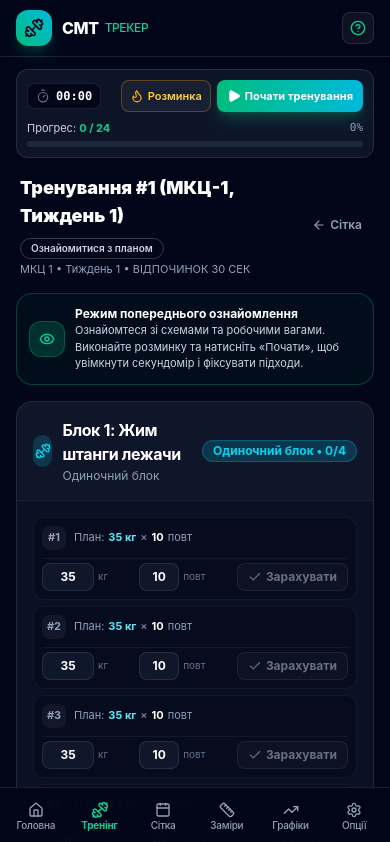
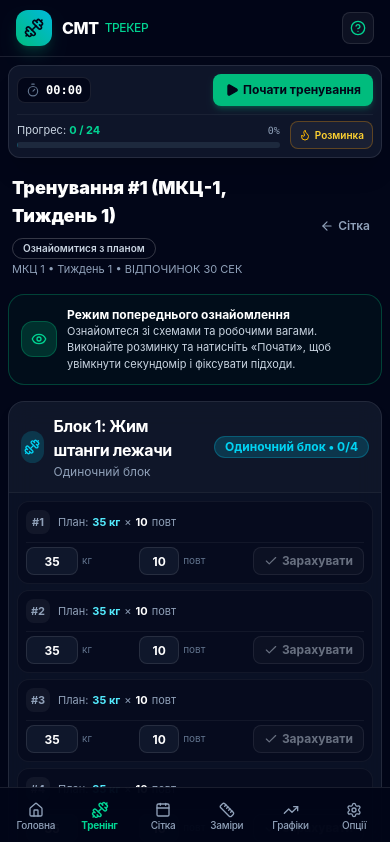
Before and after one commit to 19taurus79/smt_tracker, a Next.js app: page /workout in a window 390 px wide. Shown: the top 842 px of the page. Built offline with nearby package versions, Linux system fonts and the light colour scheme.

Commit message:
fix(workout): eliminate nested padding layers and re-balance workout dashboard to prevent button clipping

```diff
--- a/src/app/layout.tsx
+++ b/src/app/layout.tsx
@@ -55,7 +55,7 @@ export default function RootLayout({
         <TelegramProvider>
           <TelegramBackButton />
           <TopHeader />
-          <main className="flex-1 pb-20 sm:pb-24 max-w-5xl w-full mx-auto px-4 sm:px-6 pt-3 sm:pt-4">
+          <main className="flex-1 pb-20 sm:pb-24 max-w-5xl w-full mx-auto px-2 sm:px-6 pt-2 sm:pt-4">
             {children}
           </main>
           <RestTimerOverlay />
--- a/src/app/workout/page.tsx
+++ b/src/app/workout/page.tsx
@@ -169,11 +169,13 @@ function WorkoutContent() {
   return (
     <div className="space-y-4 animate-in fade-in duration-200">
       {/* Sticky Compact Workout Dashboard Header */}
-      <div className="rounded-xl sm:rounded-2xl border border-white/10 bg-slate-900/90 p-2.5 sm:p-4 backdrop-blur-xl shadow-xl sticky top-[calc(3.5rem+max(env(safe-area-inset-top,0px),var(--tg-safe-area-inset-top,0px)))] z-30">
-        <div className="flex items-center justify-between gap-1.5 sm:gap-2">
-          <div className="flex items-center gap-1.5">
+      <div className="rounded-xl sm:rounded-2xl border border-white/10 bg-slate-900/95 p-2 sm:p-3.5 backdrop-blur-xl shadow-xl sticky top-[calc(var(--tma-top-padding,44px)+0.25rem)] z-30">
+        {/* ROW 1: Stopwatch / Controls on left, Primary Action (Finish / Start) on right */}
+        <div className="flex items-center justify-between gap-2">
+          {/* Left: Stopwatch & utilities */}
+          <div className="flex items-center gap-1.5 shrink-0">
             {/* Stopwatch pill */}
-            <div className="flex items-center gap-1.5 rounded-lg bg-slate-950 px-2 sm:px-2.5 py-1 border border-white/10 shrink-0">
+            <div className="flex items-center gap-1.5 rounded-lg bg-slate-950 px-2 py-1 border border-white/10 shrink-0">
               <Timer
                 className={cn(
                   "h-3.5 w-3.5 shrink-0",
@@ -237,25 +239,16 @@ function WorkoutContent() {
             )}
           </div>
 
+          {/* Right: Primary Action Button (Finish / Start / Report) */}
           <div className="flex items-center gap-1.5 shrink-0">
-            <Button
-              variant="outline"
-              size="sm"
-              onClick={openWarmupModal}
-              className="h-8 px-2 sm:px-2.5 text-[11px] sm:text-xs font-semibold border-amber-500/30 text-amber-300 hover:bg-amber-500/10"
-            >
-              <Flame className="h-3.5 w-3.5 mr-1 text-amber-400 shrink-0" />
-              <span>{t.workout.warmup}</span>
-            </Button>
-
             {isCurrentActive && (
               <Button
                 variant="accent"
                 size="sm"
-                className="h-8 px-2.5 sm:px-3 text-[11px] sm:text-xs font-bold"
+                className="h-8 px-3 text-xs font-bold bg-emerald-500 hover:bg-emerald-400 text-slate-950 shadow-md shadow-emerald-500/25"
                 onClick={handleOpenFinishModal}
               >
-                <CheckCircle className="h-3.5 w-3.5 mr-1 shrink-0" />
+                <CheckCircle className="h-3.5 w-3.5 mr-1 shrink-0 text-slate-950" />
                 <span>{t.workout.finish}</span>
               </Button>
             )}
@@ -264,10 +257,10 @@ function WorkoutContent() {
               <Button
                 variant="accent"
                 size="sm"
-                className="h-8 px-2.5 sm:px-3 text-[11px] sm:text-xs font-bold"
+                className="h-8 px-3 text-xs font-bold bg-emerald-500 hover:bg-emerald-400 text-slate-950 shadow-md shadow-emerald-500/25"
                 onClick={handleStartThisWorkout}
               >
-                <Play className="h-3.5 w-3.5 mr-1 fill-current" />
+                <Play className="h-3.5 w-3.5 mr-1 fill-current text-slate-950" />
                 <span>{t.workout.start}</span>
               </Button>
             )}
@@ -276,7 +269,7 @@ function WorkoutContent() {
               <Button
                 variant="default"
                 size="sm"
-                className="h-8 px-2.5 sm:px-3 text-[11px] sm:text-xs font-bold bg-emerald-600 hover:bg-emerald-500"
+                className="h-8 px-3 text-xs font-bold bg-emerald-600 hover:bg-emerald-500"
                 onClick={() => setIsReportOpen(true)}
               >
                 <FileText className="h-3.5 w-3.5 mr-1" />
@@ -286,8 +279,9 @@ function WorkoutContent() {
           </div>
         </div>
 
-        {/* Progress Bar of sets */}
-        <div className="mt-2 space-y-1">
+        {/* ROW 2: Progress Bar of sets + Warmup trigger */}
+        <div className="mt-2 pt-1.5 border-t border-white/5 flex items-center justify-between gap-2.5">
+          <div className="flex-1 space-y-1">
             <div className="flex items-center justify-between text-[11px] text-slate-300">
               <span>
                 {t.dashboard.progress}:{" "}
@@ -295,11 +289,22 @@ function WorkoutContent() {
                   {completedSets} / {totalSets}
                 </strong>
               </span>
-            <span className="font-mono text-slate-400">
+              <span className="font-mono text-slate-400 text-[10px]">
                 {Math.round((completedSets / (totalSets || 1)) * 100)}%
               </span>
             </div>
             <Progress value={completedSets} max={totalSets} className="h-1.5" />
+          </div>
+
+          <Button
+            variant="outline"
+            size="sm"
+            onClick={openWarmupModal}
+            className="h-7 px-2 text-[10px] font-semibold border-amber-500/30 text-amber-300 hover:bg-amber-500/10 shrink-0"
+          >
+            <Flame className="h-3 w-3 mr-1 text-amber-400 shrink-0" />
+            <span>{t.workout.warmup}</span>
+          </Button>
         </div>
       </div>
 
--- a/src/components/ui/card.tsx
+++ b/src/components/ui/card.tsx
@@ -22,7 +22,7 @@ export function CardHeader({
 }: React.HTMLAttributes<HTMLDivElement>) {
   return (
     <div
-      className={cn("flex flex-col space-y-1.5 p-4 sm:p-6", className)}
+      className={cn("flex flex-col space-y-1.5 p-3 sm:p-6", className)}
       {...props}
     />
   );
@@ -59,7 +59,7 @@ export function CardContent({
   className,
   ...props
 }: React.HTMLAttributes<HTMLDivElement>) {
-  return <div className={cn("p-4 sm:p-6 pt-0 sm:pt-0", className)} {...props} />;
+  return <div className={cn("p-2.5 sm:p-6 pt-0 sm:pt-0", className)} {...props} />;
 }
 
 export function CardFooter({
@@ -68,7 +68,7 @@ export function CardFooter({
 }: React.HTMLAttributes<HTMLDivElement>) {
   return (
     <div
-      className={cn("flex items-center p-4 sm:p-6 pt-0 sm:pt-0", className)}
+      className={cn("flex items-center p-3 sm:p-6 pt-0 sm:pt-0", className)}
       {...props}
     />
   );
--- a/src/components/workout/SupersetCard.tsx
+++ b/src/components/workout/SupersetCard.tsx
@@ -51,7 +51,7 @@ export function SupersetCard({ workoutId, superset }: SupersetCardProps) {
 
   return (
     <Card className="border-white/10 bg-slate-900/70 overflow-hidden shadow-lg">
-      <CardHeader className="p-4 sm:p-5 bg-white/[0.02] border-b border-white/5 space-y-3">
+      <CardHeader className="p-3 sm:p-5 bg-white/[0.02] border-b border-white/5 space-y-2">
         <div className="flex items-center justify-between gap-2">
           <div className="flex items-center gap-2.5">
             <div
@@ -141,7 +141,7 @@ export function SupersetCard({ workoutId, superset }: SupersetCardProps) {
         )}
       </CardHeader>
 
-      <CardContent className="p-4 space-y-4">
+      <CardContent className="p-2 sm:p-4 space-y-3">
         {isSingle ? (
           /* Single Exercise: sequential sets */
           <div className="space-y-1.5">
```
Lines whose indentation alone changed are shown as unchanged.
